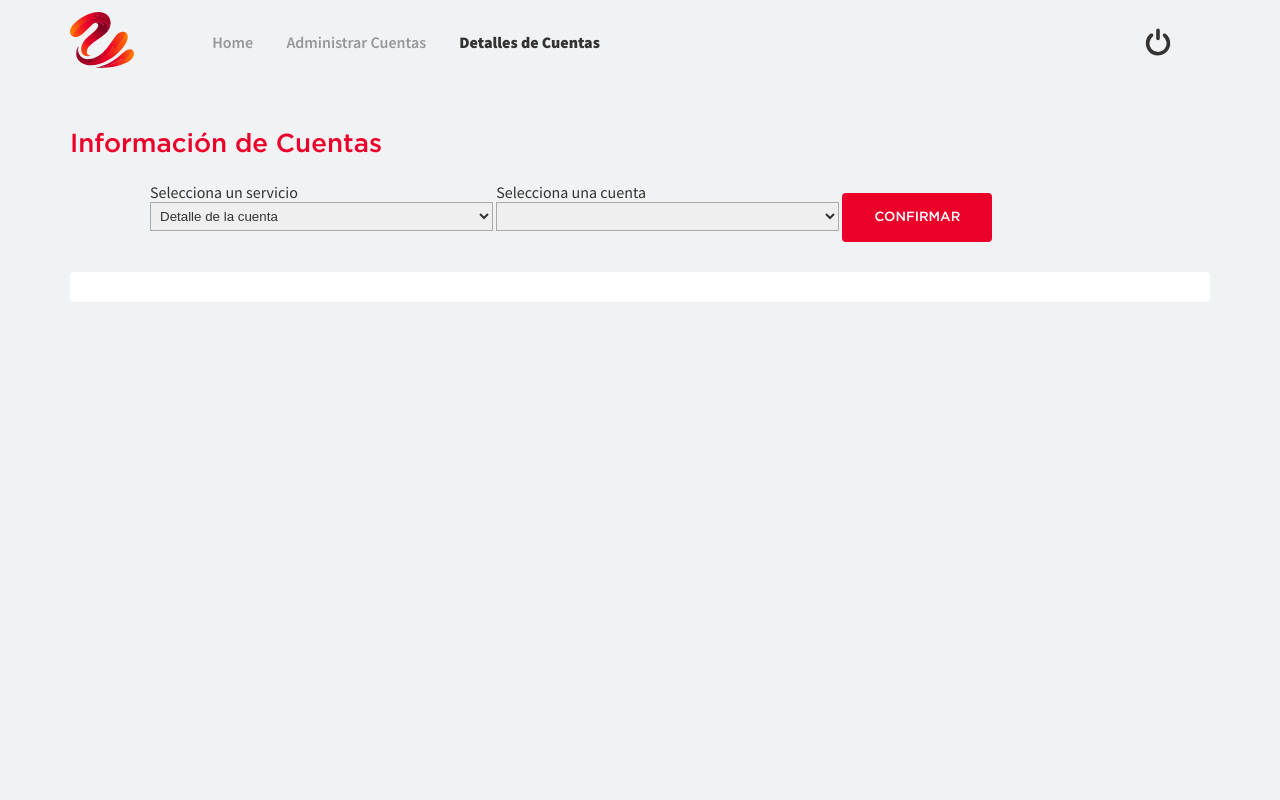
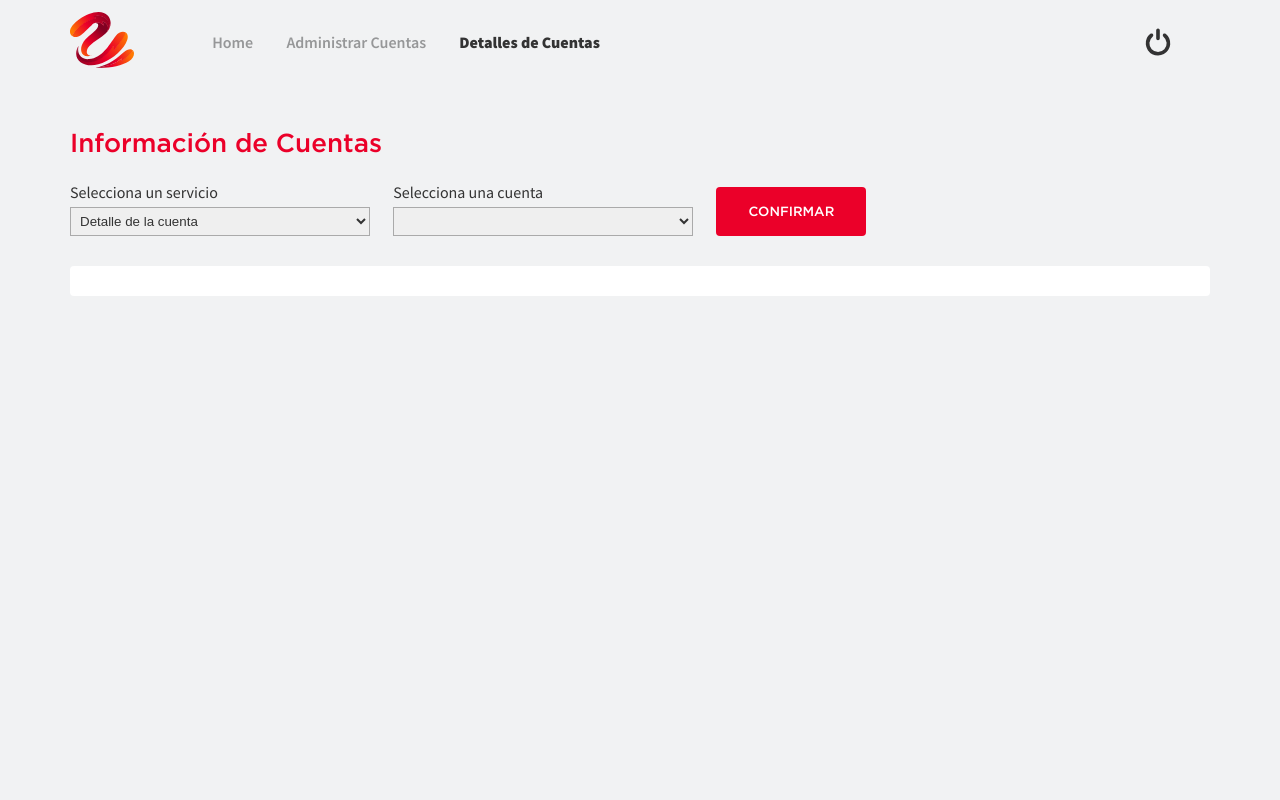
Before and after one commit to baloo420/DemoBanorte, a Django app: page /informacion_ctas/ in a window 1280 px wide. Run offline with Django 3.2, Linux system fonts and the light colour scheme; data that the repository does not hold is empty; some libraries are stand-ins or nearby versions; some web fonts are replaced.

Commit message:
Menu detalle de cuentas

```diff
--- a/demobanorte/Apps/apicall/static/css/style.css
+++ b/demobanorte/Apps/apicall/static/css/style.css
@@ -418,10 +418,13 @@ h5{
 }
 
 .custom-select{
-  width: 35%;
   display: inline-block;
+  vertical-align:top;
+  margin-right:20px;
 }
-
+.custom-select p{
+  margin-bottom:5px;
+}
 form {
   display: flex;
   align-items: center;
@@ -842,7 +845,7 @@ h1{
 
 .menuServicio input.btn{
   margin: 0px;
-  vertical-align: middle;
+  vertical-align:bottom;
 }
 
 
@@ -900,11 +903,15 @@ h1{
 .menuServicio form{
   display:block;
   margin-bottom: 30px;
+  text-align:left;
+  padding-left:0px;
+  padding-right:0px;
 }
 .menuServicio form select{
   display: inline-block;
-  max-width: 350px;
+  max-width: 320px;
   width: 100%;
+  min-width: 280px;
   padding: 5px;
   border: 1px solid #AAAAAA;
 }
```
